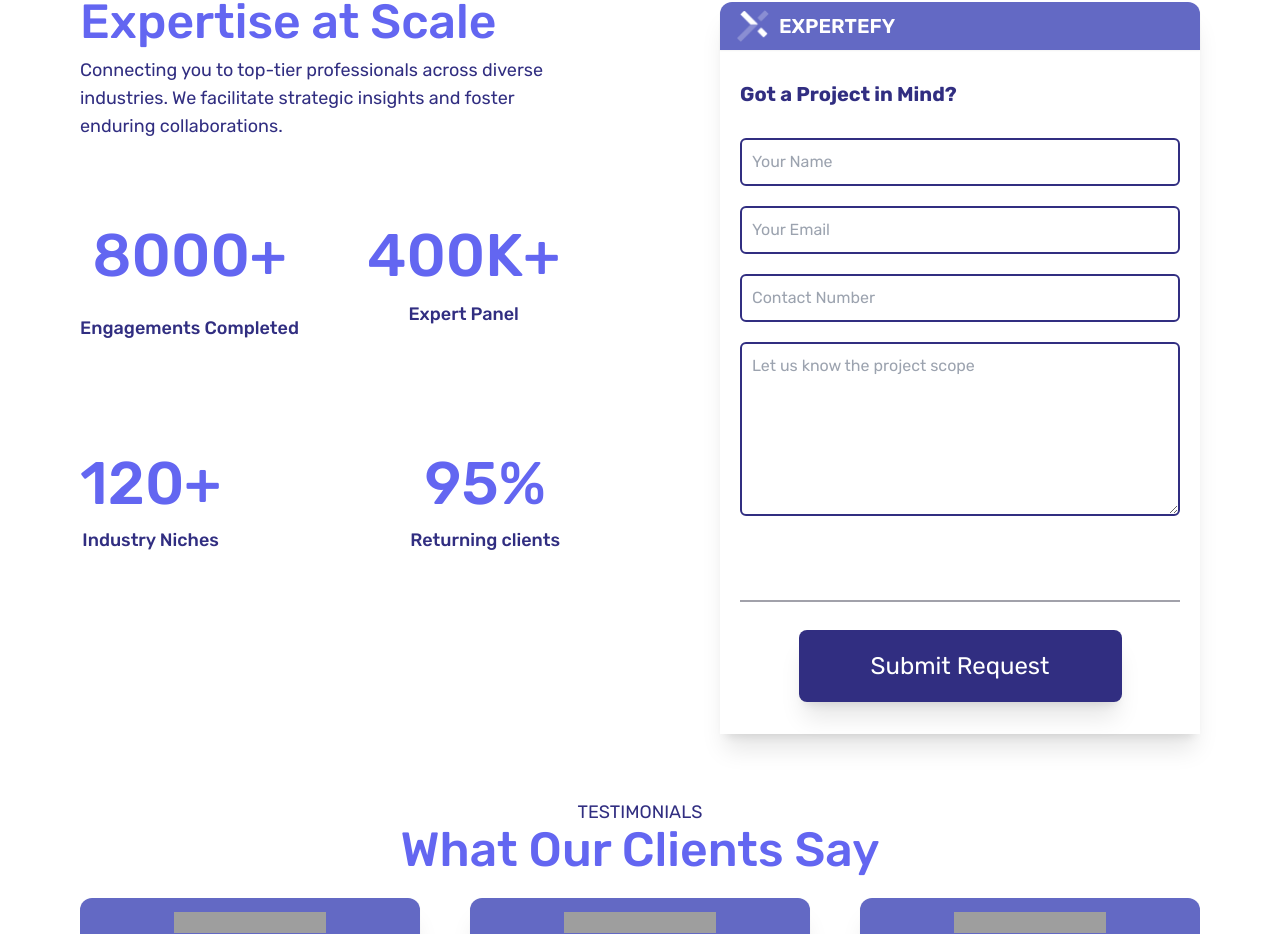
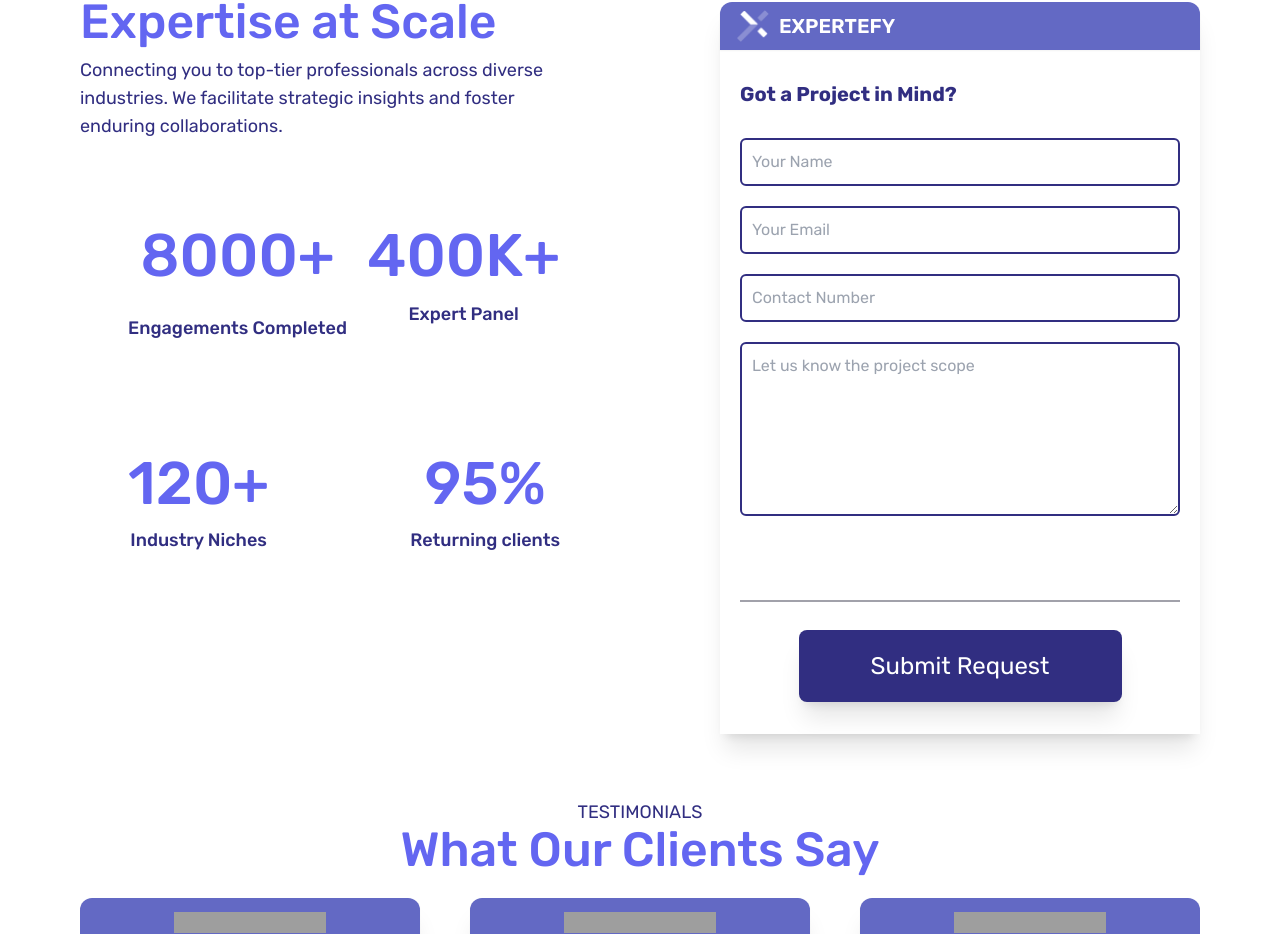
Before and after one commit to NasirBaigIT/expertefy-react, a React (Create React App) app: page / in a window 1280 px wide. Shown: the part 1830-2764 px from the top of the page. Built offline with nearby package versions, Linux system fonts and the light colour scheme; grey boxes are pictures that could not be loaded.

Commit message:
feedback

```diff
--- a/src/components/Home/Form/form.js
+++ b/src/components/Home/Form/form.js
@@ -27,6 +27,7 @@ const Form = () => {
                 collaborations.
               </p>
 
+              <div className="form-left-section lg:ml-auto">
                 <div className="flex justify-between mt-24 max-md:flex-col max-md:mt-10">
                   <section className="flex flex-col font-medium text-center max-md:ml-2.5">
                     <h2 className="text-6xl leading-10 text-indigo-500 max-md:text-4xl">
@@ -63,6 +64,7 @@ const Form = () => {
                       Returning clients
                     </p>
                   </section>
+                </div>
               </div>
             </aside>
 
--- a/src/index.css
+++ b/src/index.css
@@ -31,3 +31,7 @@ code {
 .industry-image-container {
   margin-left: 50px;
 }
+
+.form-left-section {
+  width: 90%;
+}
```
Lines whose indentation alone changed are shown as unchanged.
